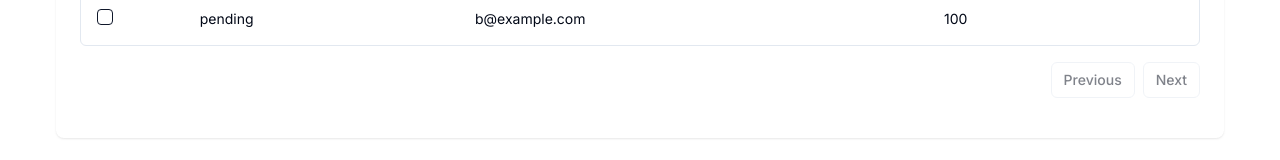
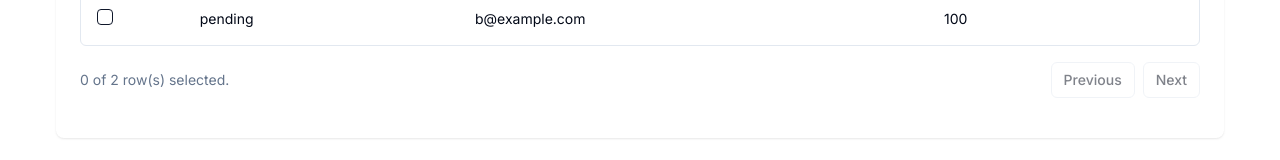
Before and after one commit to nmthong226/finance, a Next.js app: page /accounts in a window 1280 px wide. Shown: the part 532-692 px from the top of the page. Built offline with nearby package versions, Linux system fonts and the light colour scheme; no server answers; what drizzle-zod, hono would draw is missing.

Commit message:
add table in accounts page

```diff
--- a/app/(dashboard)/accounts/page.tsx
+++ b/app/(dashboard)/accounts/page.tsx
@@ -46,7 +46,10 @@ const AccountsPage = () => {
                     <DataTable
                         filterKey='email'
                         columns={columns}
-                        data={data} />
+                        data={data}
+                        onDelete={() => {}}
+                        disabled={false}
+                    />
                 </CardContent>
             </Card>
         </div>
--- a/components/data-table.tsx
+++ b/components/data-table.tsx
@@ -4,6 +4,7 @@ import * as React from "react"
 import {
     ColumnDef,
     ColumnFiltersState,
+    Row,
     SortingState,
     flexRender,
     getCoreRowModel,
@@ -13,6 +14,10 @@ import {
     useReactTable,
 } from "@tanstack/react-table"
 
+import { Input } from "@/components/ui/input"
+import { Button } from "@/components/ui/button"
+import { Trash } from "lucide-react"
+
 import {
     Table,
     TableBody,
@@ -21,24 +26,27 @@ import {
     TableHeader,
     TableRow,
 } from "@/components/ui/table"
-import { Button } from "@/components/ui/button"
-import { Input } from "@/components/ui/input"
 
 interface DataTableProps<TData, TValue> {
     columns: ColumnDef<TData, TValue>[]
     data: TData[]
     filterKey: string
+    onDelete: (rows: Row<TData>[]) => void
+    disabled: boolean
 }
 
 export function DataTable<TData, TValue>({
     columns,
     data,
-    filterKey
+    filterKey,
+    onDelete,
+    disabled,
 }: DataTableProps<TData, TValue>) {
     const [sorting, setSorting] = React.useState<SortingState>([]);
     const [columnFilters, setColumnFilters] = React.useState<ColumnFiltersState>(
         []
     )
+    const [rowSelection, setRowSelection] = React.useState({})
     const table = useReactTable({
         data,
         columns,
@@ -48,9 +56,11 @@ export function DataTable<TData, TValue>({
         getSortedRowModel: getSortedRowModel(),
         onColumnFiltersChange: setColumnFilters,
         getFilteredRowModel: getFilteredRowModel(),
+        onRowSelectionChange: setRowSelection,
         state: {
             sorting,
             columnFilters,
+            rowSelection
         },
     })
 
@@ -65,6 +75,17 @@ export function DataTable<TData, TValue>({
                     }
                     className="max-w-sm"
                 />
+                {table.getFilteredSelectedRowModel().rows.length > 0 && (
+                    <Button
+                        disabled={disabled}
+                        size={"sm"}
+                        variant={"outline"}
+                        className="ml-auto font-normal text-xs"
+                    >
+                        <Trash className="size-4 mr-2"/>
+                        Delete ({table.getFilteredSelectedRowModel().rows.length})
+                    </Button>
+                )}
             </div>
             <div className="rounded-md border">
                 <Table>
@@ -111,6 +132,10 @@ export function DataTable<TData, TValue>({
                 </Table>
             </div>
             <div className="flex items-center justify-end space-x-2 py-4">
+                <div className="flex-1 text-xs text-muted-foreground xs:text-sm">
+                    {table.getFilteredSelectedRowModel().rows.length} of{" "}
+                    {table.getFilteredRowModel().rows.length} row(s) selected.
+                </div>
                 <Button
                     variant="outline"
                     size="sm"
```
